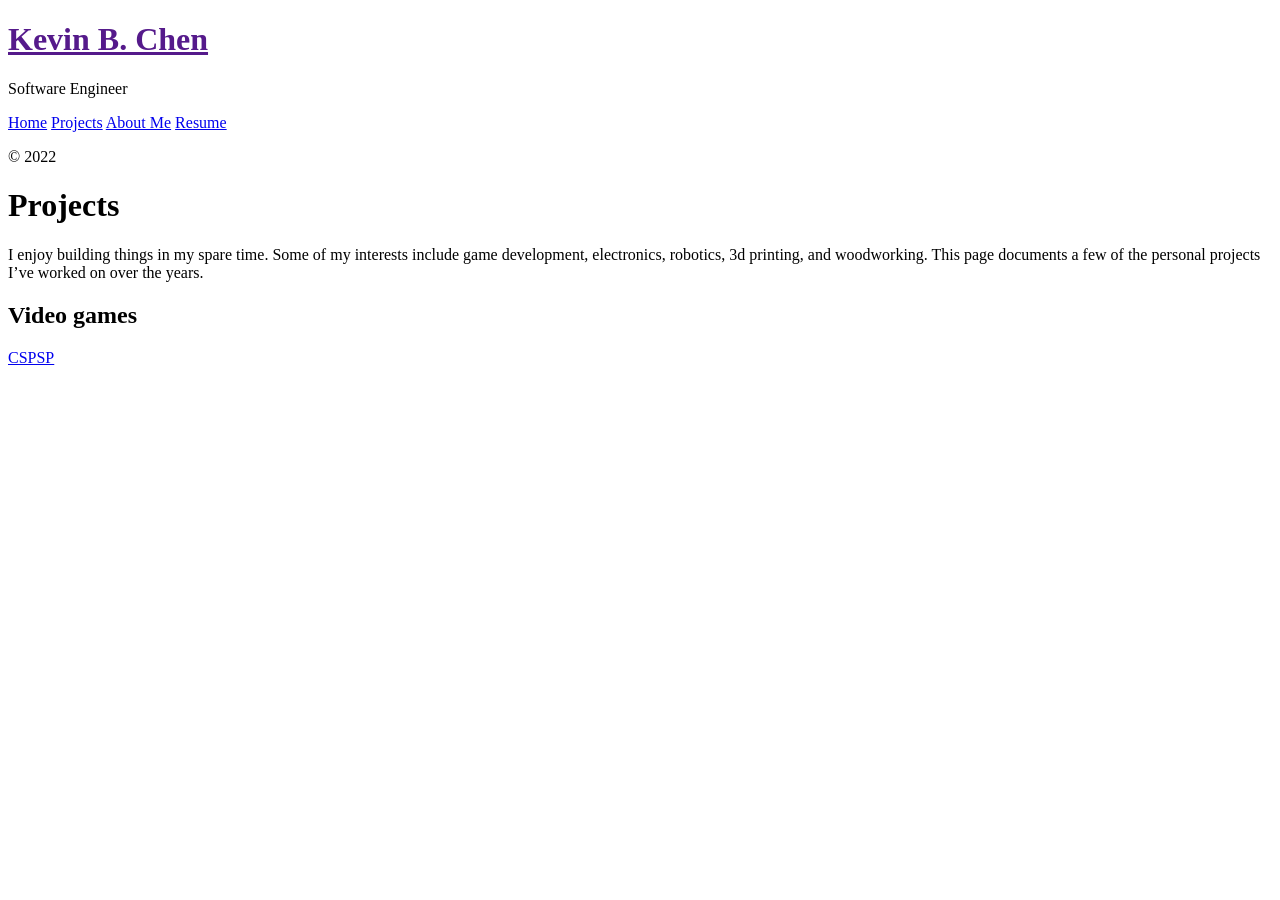
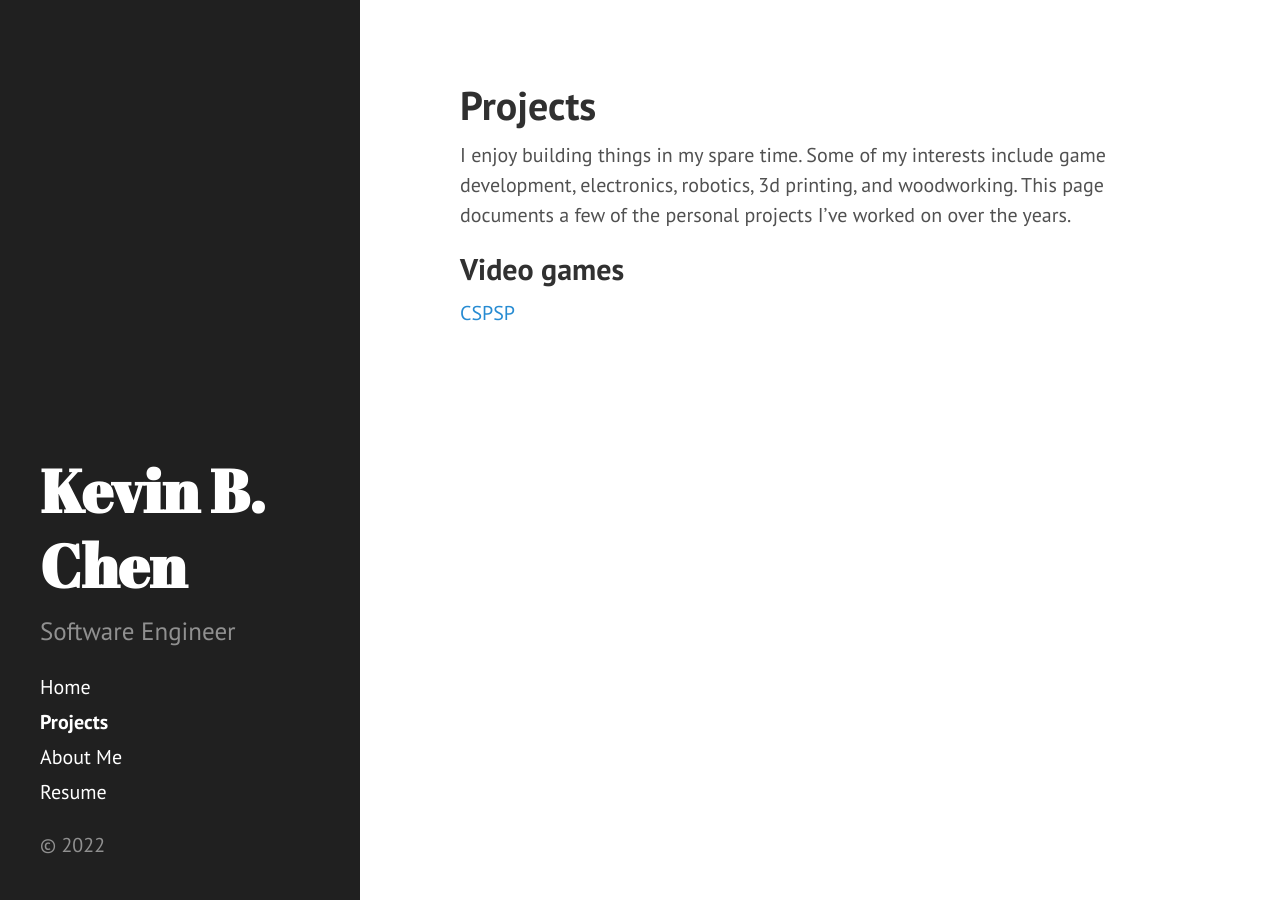
Before and after one commit to kevinbchen/kevinbchen.github.io, a Jekyll site: the page built from projects.md, in a window 1280 px wide. Built offline with Jekyll 4.4.1, drawn with Linux system fonts in a browser that asks for light colours; Markdown is read by kramdown in place of the engine named in the settings.

Commit message:
Fix site.baseurl issue

```diff
--- a/404.html
+++ b/404.html
@@ -6,5 +6,5 @@
 
 <div class="page">
   <h1 class="page-title">404: Page not found</h1>
-  <p class="lead">Sorry, we've misplaced that URL or it's pointing to something that doesn't exist. <a href="{{ site.baseurl }}">Head back home</a> to try finding it again.</p>
+  <p class="lead">Sorry, we've misplaced that URL or it's pointing to something that doesn't exist. <a href="{{ '/' | relative_url }}">Head back home</a> to try finding it again.</p>
 </div>
--- a/_config.yml
+++ b/_config.yml
@@ -11,7 +11,7 @@
 tagline:          ''
 description:      'Software Engineer'
 url:              http://kevinbchen.github.io
-baseurl:          /
+baseurl:          ''
 
 author:
   name:           'Kevin B. Chen'
--- a/_includes/head.html
+++ b/_includes/head.html
@@ -15,14 +15,14 @@
   </title>
 
   <!-- CSS -->
-  <link rel="stylesheet" href="{{ site.baseurl }}public/css/poole.css">
-  <link rel="stylesheet" href="{{ site.baseurl }}public/css/syntax.css">
-  <link rel="stylesheet" href="{{ site.baseurl }}public/css/hyde.css">
+  <link rel="stylesheet" href="{{ '/public/css/poole.css' | relative_url }}">
+  <link rel="stylesheet" href="{{ '/public/css/syntax.css' | relative_url }}">
+  <link rel="stylesheet" href="{{ '/public/css/hyde.css' | relative_url }}">
   <link rel="stylesheet" href="http://fonts.googleapis.com/css?family=PT+Sans:400,400italic,700|Abril+Fatface">
 
   <!-- Icons -->
-  <!--<link rel="apple-touch-icon-precomposed" sizes="144x144" href="{{ site.baseurl }}public/apple-touch-icon-144-precomposed.png">
-                                 <link rel="shortcut icon" href="{{ site.baseurl }}public/favicon.ico">-->
+  <!--<link rel="apple-touch-icon-precomposed" sizes="144x144" href="{{ 'public/apple-touch-icon-144-precomposed.png' | relative_url }}">
+                                 <link rel="shortcut icon" href="{{ 'public/favicon.ico | relative_url }}">-->
 
   <!-- RSS -->
   <link rel="alternate" type="application/rss+xml" title="RSS" href="/atom.xml">
--- a/_includes/sidebar.html
+++ b/_includes/sidebar.html
@@ -2,7 +2,7 @@
   <div class="container sidebar-sticky">
     <div class="sidebar-about">
       <h1>
-        <a href="{{ site.baseurl }}">
+        <a href="{{ '/' | relative_url }}">
           {{ site.title }}
         </a>
       </h1>
--- a/index.html
+++ b/index.html
@@ -21,15 +21,15 @@
 
 <div class="pagination">
   {% if paginator.next_page %}
-    <a class="pagination-item older" href="{{ site.baseurl }}page{{paginator.next_page}}">Older</a>
+    <a class="pagination-item older" href="{{ paginator.next_page_path | relative_url }}">Older</a>
   {% else %}
     <span class="pagination-item older">Older</span>
   {% endif %}
   {% if paginator.previous_page %}
     {% if paginator.page == 2 %}
-      <a class="pagination-item newer" href="{{ site.baseurl }}">Newer</a>
+      <a class="pagination-item newer" href="{{ '/' | relative_url }}">Newer</a>
     {% else %}
-      <a class="pagination-item newer" href="{{ site.baseurl }}page{{paginator.previous_page}}">Newer</a>
+      <a class="pagination-item newer" href="{{ paginator.previous_page_path | relative_url }}">Newer</a>
     {% endif %}
   {% else %}
     <span class="pagination-item newer">Newer</span>
```
